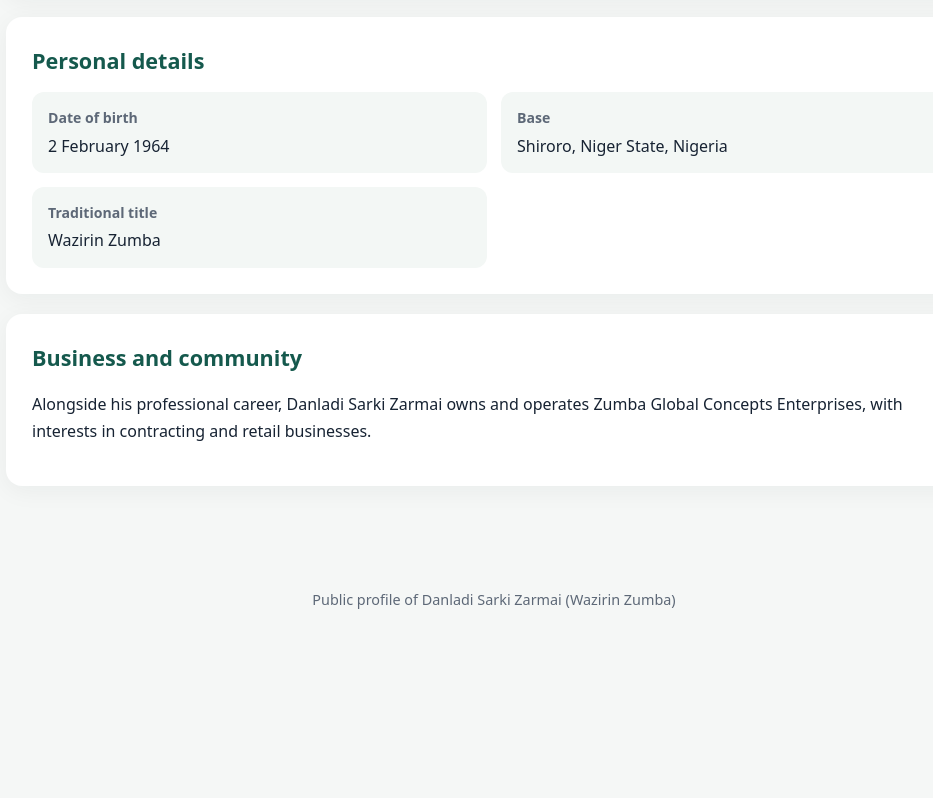
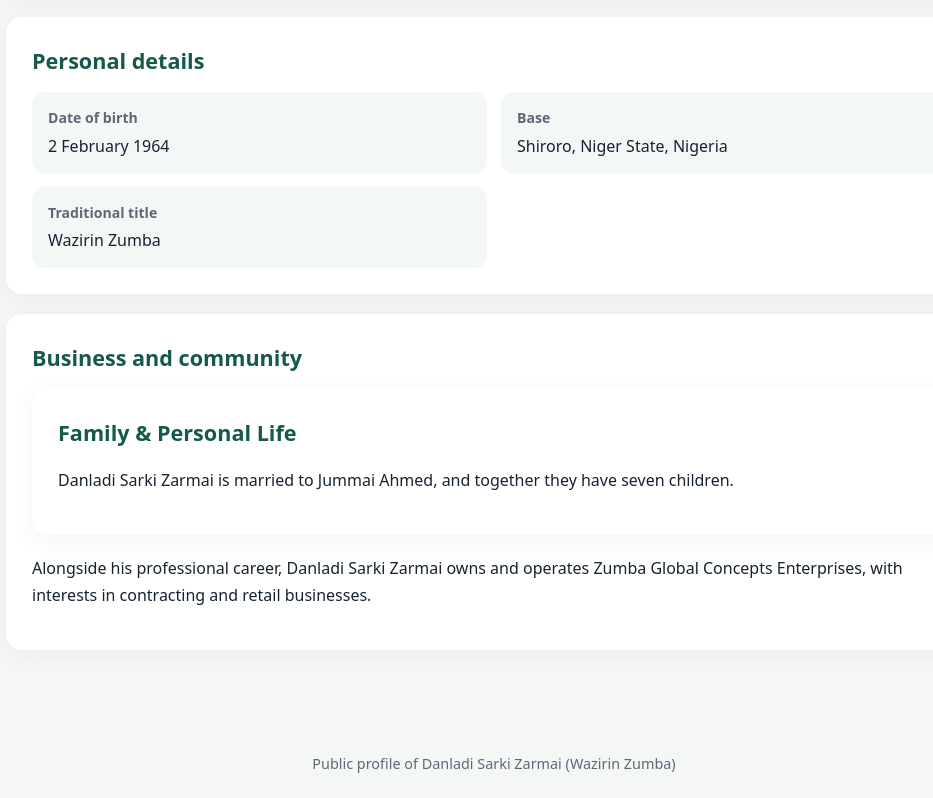
Before and after one commit to danladisarkizarmai/danladisarkizarmai.github.io, a plain HTML site: page index.html in a window 1280 px wide. Shown: the part 1151-1949 px from the top of the page, without its empty margins (146-1079 px from the left). Before the commit the page ends 1785 px from the top, so only its background shows below. Drawn offline with Linux system fonts and the light colour scheme.

Commit message:
Update index.html

```diff
--- a/index.html
+++ b/index.html
@@ -70,6 +70,10 @@
     </section>
     <section>
       <h2>Business and community</h2>
+      <section>
+  <h2>Family &amp; Personal Life</h2>
+  <p>Danladi Sarki Zarmai is married to Jummai Ahmed, and together they have seven children.</p>
+</section>
       <p>Alongside his professional career, Danladi Sarki Zarmai owns and operates Zumba Global Concepts Enterprises, with interests in contracting and retail businesses.</p>
     </section>
   </main>
```
